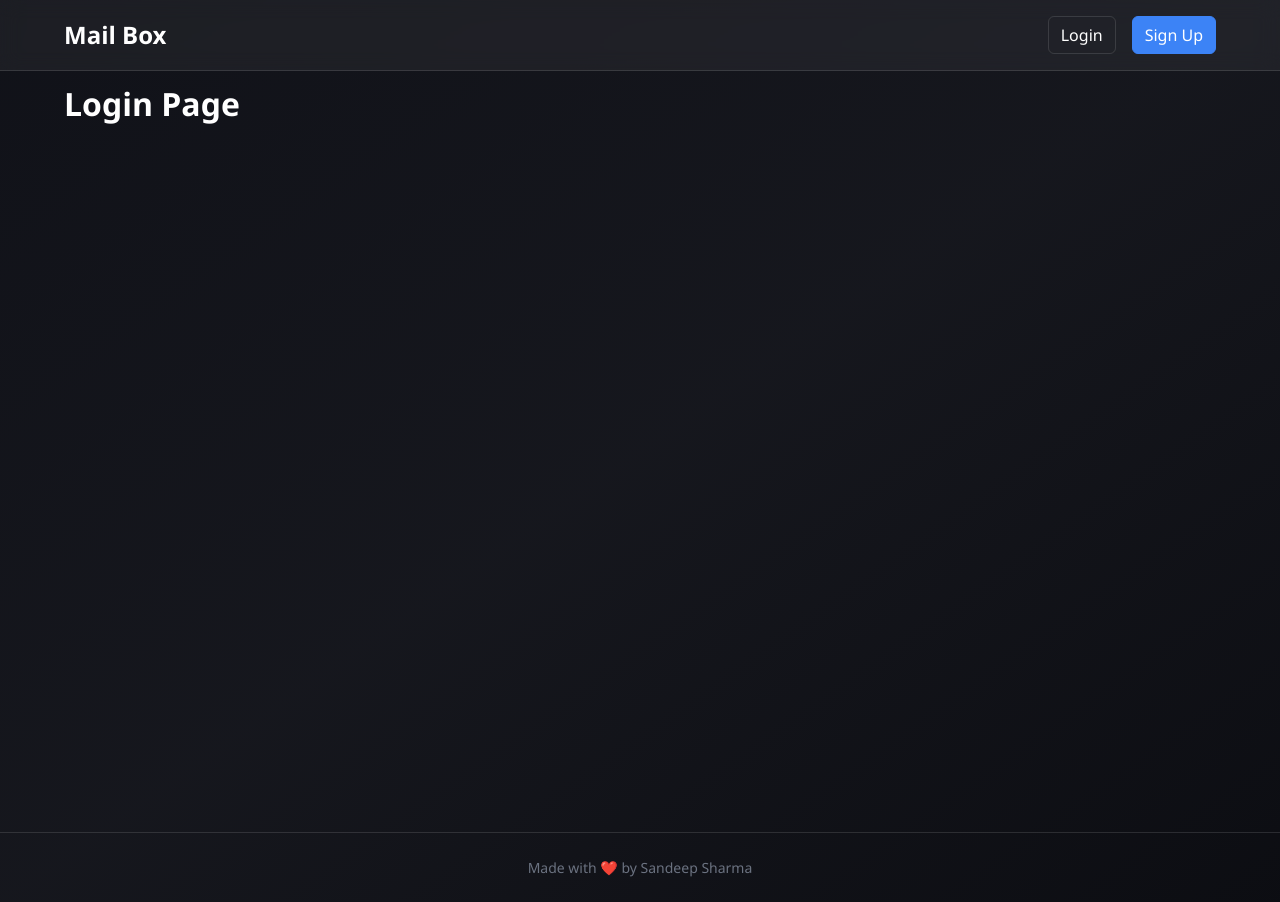
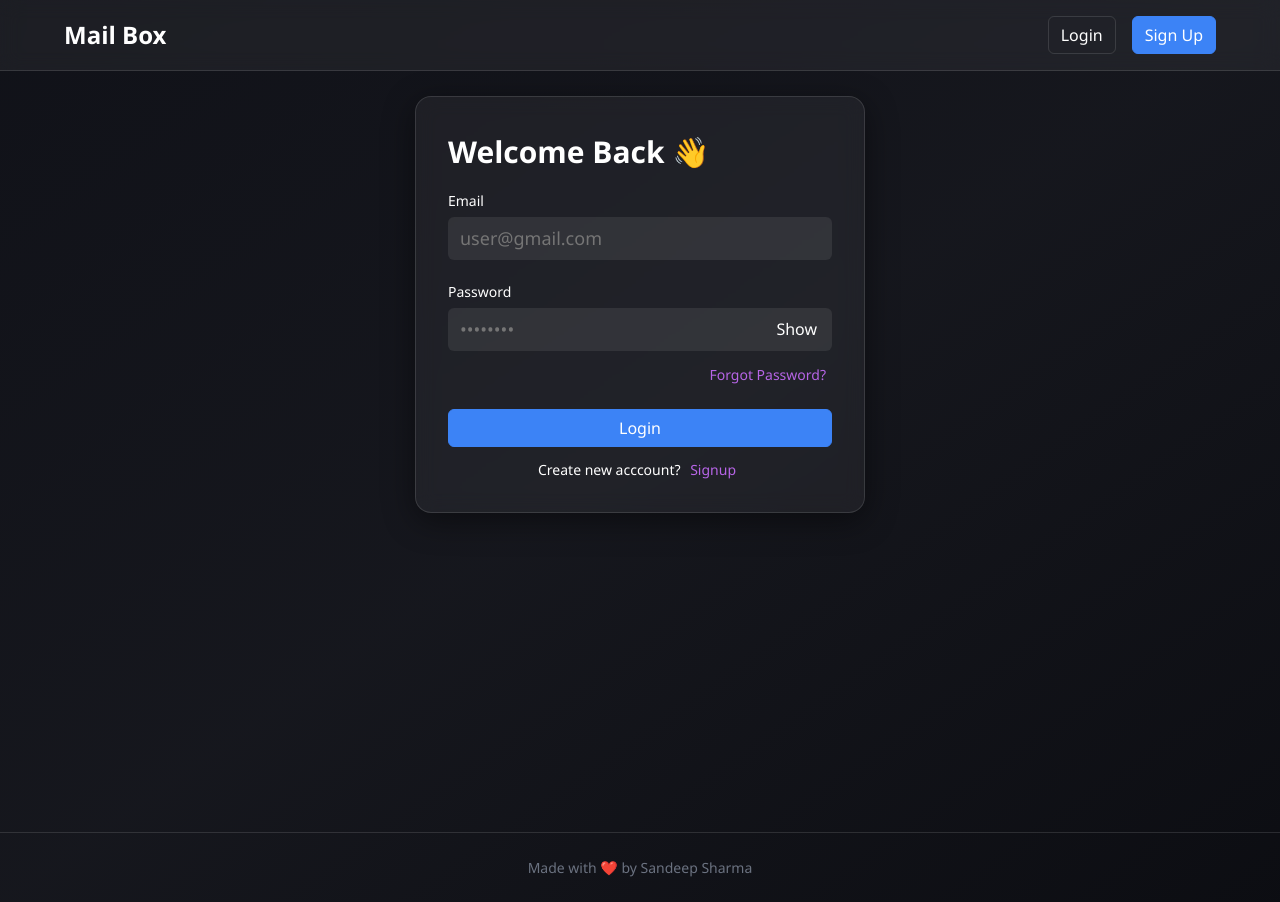
Before and after one commit to devsandeepsharma/Mail-Box, a React (Vite) app: page /login in a window 1280 px wide. Built offline with nearby package versions, Linux system fonts and the light colour scheme; no server answers.

Commit message:
login page added

```diff
--- a/src/main.jsx
+++ b/src/main.jsx
@@ -1,9 +1,16 @@
 import { createRoot } from 'react-dom/client';
+import { Provider } from 'react-redux';
 
 import './index.css';
 import App from './App.jsx';
 
+import store from './store/index.js';
+
 const rootElement = document.getElementById("root");
 const root = createRoot(rootElement);
 
-root.render(<App />);
+root.render(
+    <Provider store={store}>
+        <App />
+    </Provider>
+);
--- a/src/pages/Login.jsx
+++ b/src/pages/Login.jsx
@@ -1,9 +1,117 @@
+import { useState } from "react";
+import { useNavigate } from "react-router-dom";
+import { useDispatch } from "react-redux";
+import { ErrorMessage, Field, Form, Formik } from "formik";
+import * as Yup from "yup";
+
 import "./pages.css";
+import "./form.css";
+import Button from "../components/ui/Button";
+
+import { AuthService } from "../services/Authentication";
+import { getFirebaseAuthErrorMessage } from "../utils/getFirebaseAuthErrorMessage";
+import { authActions } from "../store/authSlice";
 
 const Login = () => {
+
+    const dispatch = useDispatch();
+    const navigate = useNavigate();
+
+    const [toggle, setToggle] = useState(false);
+    const [error, setError] = useState(false);
+
+    const handleToggle = () => {
+        setToggle(prev => !prev);
+    }
+
+    const LoginSchema = Yup.object({
+        email: Yup.string()
+            .email("Please enter a valid email address")
+            .required("Email is required"),
+        password: Yup.string()
+            .min(6, "Password must be at least 6 characters")
+            .max(12, "Password can't be longer than 12 characters")
+            .required("Password is required"),
+    });
+
+    const loginUser = async (values, actions) => {
+        setError("");
+        try {
+            const user = await AuthService.login(values.email, values.password);
+
+            const userData = {
+                uid: user.user.uid,
+                username: user.user.displayName,
+                email: user.user.email,
+                photoUrl: user.user.photoURL
+            }
+
+            dispatch(authActions.login(userData));
+            navigate("/");
+        } catch (error) {
+            const msg = getFirebaseAuthErrorMessage(error);
+            setError(msg);
+        } finally {
+            actions.setSubmitting(false);;
+        }
+    }
+
     return (
-        <main>
-            <h1>Login Page</h1>
+         <main className="form-container">
+            <div className="form__card">
+                <h1 className="form__title">Welcome Back 👋</h1>
+                <Formik
+                    initialValues={{
+                        email: "",
+                        password: ""
+                    }}
+                    validationSchema={LoginSchema}
+                    onSubmit={(values, actions) => {
+                        loginUser(values, actions);
+                    }}
+                >
+                    {({ isSubmitting }) => (
+                        <Form className="form">
+                            <div className="form__input-box">
+                                <label className="input-box__label">Email</label>
+                                <Field className="input-box__input" name="email" type="email" placeholder="user@gmail.com" />
+                                <p className="input-box__error">
+                                    <ErrorMessage name="email" />
+                                    {error && error}
+                                </p>
+                            </div>
+                            <div className="form__input-box">
+                                <label className="input-box__label">Password</label>
+                                <div className="form__input-box-inner">
+                                    <Field
+                                        className="input-box__input"
+                                        name="password"
+                                        type={toggle ? "text": "password"}
+                                        placeholder="••••••••"
+                                    />
+                                    <Button
+                                        className="toggle-btn"
+                                        variant="ghost"
+                                        type="button"
+                                        onClick={handleToggle}
+                                    >
+                                        {toggle ? "Hide": "Show"}
+                                    </Button>
+                                </div>
+                                <p className="input-box__error">
+                                    <ErrorMessage name="password" />
+                                    {error && error}
+                                </p>
+                            </div>
+                            <Button className="form__link forgot-pass" variant="link" to="/forgot-password" isLink>Forgot Password?</Button>
+                            <Button className="form__btn" type="submit" disabled={isSubmitting}>
+                                {isSubmitting ? "Loging in..": "Login"}
+                            </Button>
+                        </Form>
+                    )}
+                </Formik>
+                <p className="form__link">Create new acccount? <Button variant="link" to="/signup" isLink>Signup</Button></p>
+            </div>
         </main>
     )
 }
--- a/src/pages/form.css
+++ b/src/pages/form.css
@@ -83,6 +83,11 @@
     margin-top: .75rem;
 }
 
+.forgot-pass {
+    align-self: end;
+    margin-top: -.5rem;
+}
+
 @media (min-width: 750px) {
     .form__card {
         padding: 2rem;
--- a/src/services/Authentication.js
+++ b/src/services/Authentication.js
@@ -1,6 +1,7 @@
 import {
     getAuth,
     createUserWithEmailAndPassword,
+    signInWithEmailAndPassword,
     updateProfile
 } from "firebase/auth";
 
@@ -15,6 +16,10 @@ class Authentication {
         return createUserWithEmailAndPassword(this.auth, email, password);
     }
 
+    login(email, password) {
+        return signInWithEmailAndPassword(this.auth, email, password);
+    }
+
     updateUserProfile(fullName, photoURL) {
         return updateProfile(this.auth.currentUser, {displayName: fullName, photoURL: photoURL});
     }
--- /dev/null
+++ b/src/store/authSlice.js
@@ -0,0 +1,27 @@
+import { createSlice } from "@reduxjs/toolkit";
+
+const initialState = {
+    authenticate: false,
+    user: null
+}
+
+const authSlice = createSlice({
+    name: "auth",
+    initialState,
+    reducers: {
+        login (state, action) {
+            state.authenticate = true;
+            state.user = action.payload;
+        },
+        logout (state) {
+            state.authenticate = false;
+            state.user = null;
+        },
+        updateUser (state, action) {
+            state.user = action.payload
+        }
+    }
+})
+
+export const authActions = authSlice.actions;
+export default authSlice.reducer;
--- /dev/null
+++ b/src/store/index.js
@@ -0,0 +1,11 @@
+import { configureStore } from "@reduxjs/toolkit";
+
+import authSlice from "./authSlice";
+
+const store = configureStore({
+    reducer: {
+        auth: authSlice,
+    }
+})
+
+export default store;
--- a/src/utils/getFirebaseAuthErrorMessage.js
+++ b/src/utils/getFirebaseAuthErrorMessage.js
@@ -5,6 +5,10 @@ export const getFirebaseAuthErrorMessage = (error) => {
         // Signup errors
         case "auth/email-already-in-use":
             return "This email is already registered.";
+
+        // Login errors
+        case "auth/invalid-credential":
+            return "Invalid login credentials.";
 
         // Generic / shared
         case "auth/too-many-requests":
```
